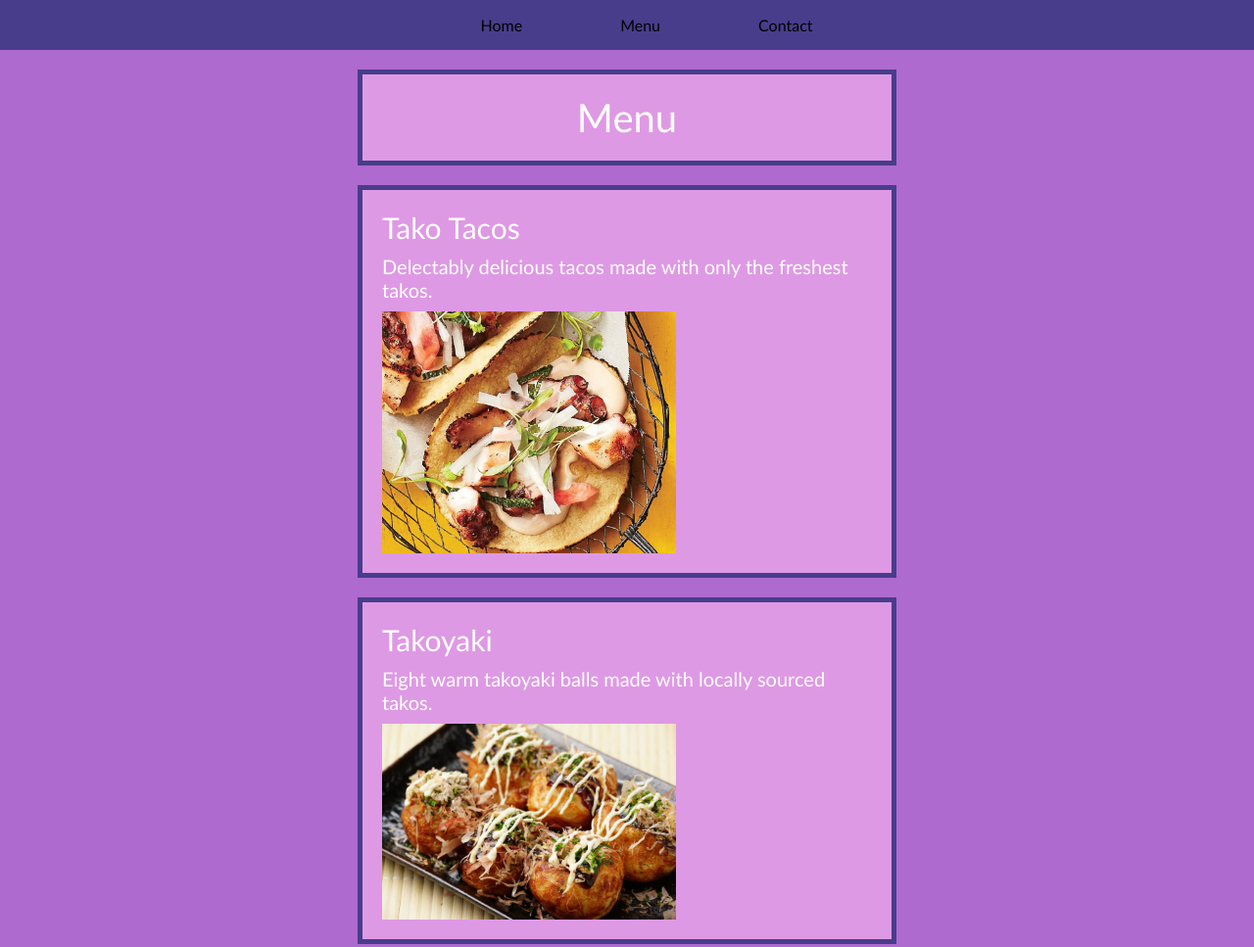
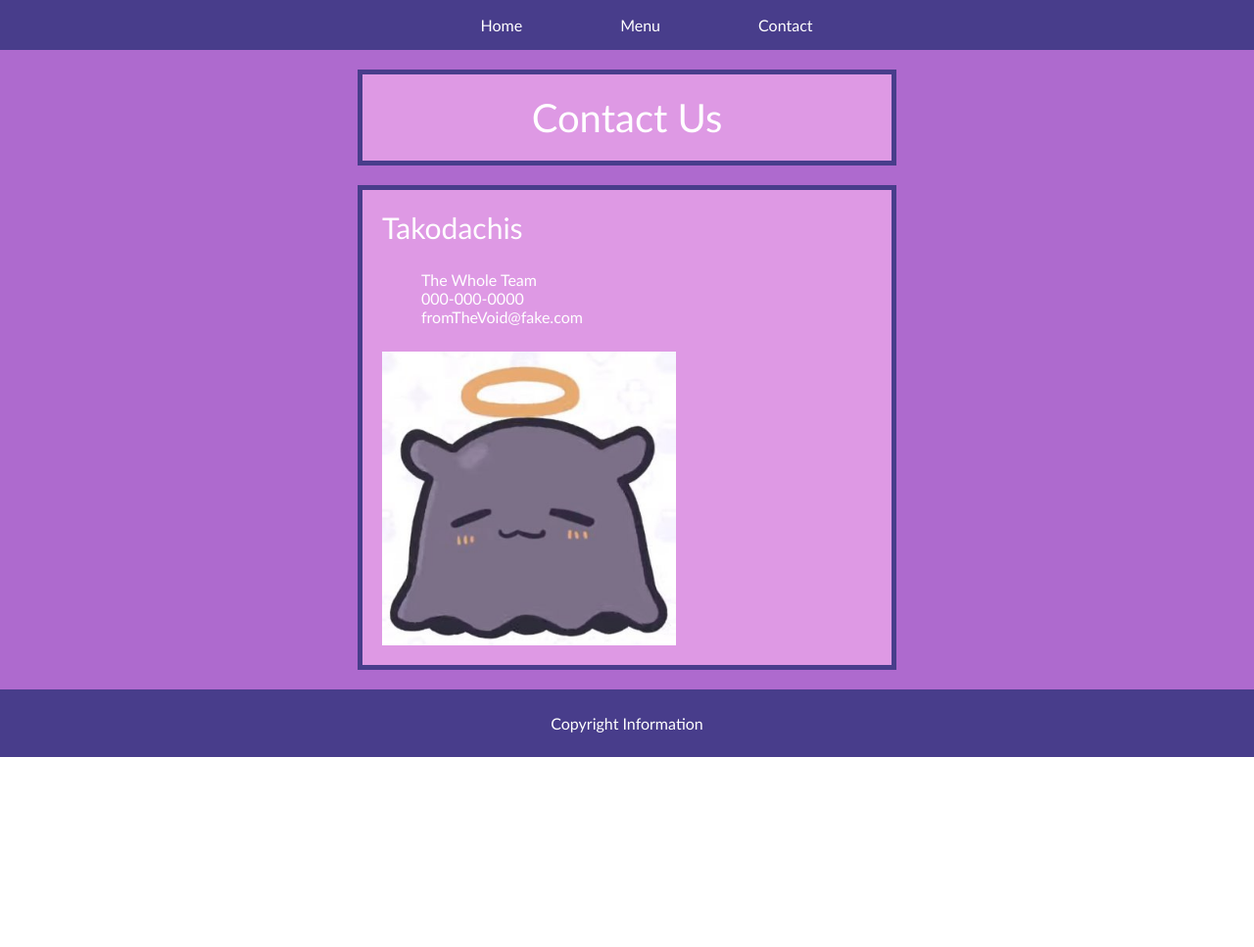
Before and after one commit to phuihumu/restaurant-page, a website built with webpack: page dist/index.html in a window 1280 px wide. Shown: the top 967 px of the page at 98% size. After the commit the page ends 800 px from the top, so only its background shows below. Built offline with nearby package versions, Linux system fonts and the light colour scheme.

Commit message:
Fixed bugs in pageLoad function and contactPage function. Also fixed CSS for both functions.

```diff
--- a/src/contact.js
+++ b/src/contact.js
@@ -1,11 +1,11 @@
 import './style.css';
-import takodachiI from 'takodachi.jpeg';
+import takodachiI from './takodachi.jpeg';
 
 function contactPage() {
     const element = document.querySelector('#content');
 
     const contact = document.createElement('div');
-    contact.classList('contact');
+    contact.classList.add('contact');
 
     const contactTitle = document.createElement('div');
     contactTitle.classList.add('contactItem');
@@ -19,10 +19,13 @@ function contactPage() {
     takodachiHeader.innerHTML = "Takodachis";
     const takodachiList = document.createElement('ul');
     const takodachiTitle = document.createElement('li');
+    takodachiTitle.classList.add('contactList');
     takodachiTitle.innerHTML = "The Whole Team";
     const takodachiPhone = document.createElement('li');
+    takodachiPhone.classList.add('contactList');
     takodachiPhone.innerHTML = "000-000-0000";
     const takodachiEmail = document.createElement('li');
+    takodachiEmail.classList.add('contactList');
     takodachiEmail.innerHTML = "fromTheVoid@fake.com";
     takodachiList.appendChild(takodachiTitle);
     takodachiList.appendChild(takodachiPhone);
--- a/src/index.js
+++ b/src/index.js
@@ -1,5 +1,6 @@
 import homePage from './home';
 import menuPage from './menu';
+import contactPage from './contact';
 import './style.css';
 
 function pageLoad() {
@@ -9,6 +10,7 @@ function pageLoad() {
     const tabs = document.createElement('div');
     tabs.classList.add('tabs');
     const list = document.createElement('ul');
+    list.classList.add("headerList");
     const homeTab = document.createElement('li');
     const menuTab = document.createElement('li');
     const contactTab = document.createElement('li');
@@ -28,4 +30,5 @@ function pageLoad() {
 }
 pageLoad();
 //homePage();
-menuPage();
+//menuPage();
+contactPage();
--- a/src/style.css
+++ b/src/style.css
@@ -19,8 +19,12 @@ body {
 
 ul {
     list-style-type: none;
+    gap: 100px;
+    color: white;
+}
+
+.headerList {
     display: flex;
-    gap: 100px;
 }
 
 img {
@@ -101,3 +105,7 @@ img {
     width: 300px;
     height:auto;
 }
+
+.contactList {
+    font-family: 'Gill Sans', 'Gill Sans MT', Calibri, 'Trebuchet MS', sans-serif;
+}
```
Also changed, not shown: dist/b686d78e6b2dd635e8ad.jpeg (added), dist/main.js.
